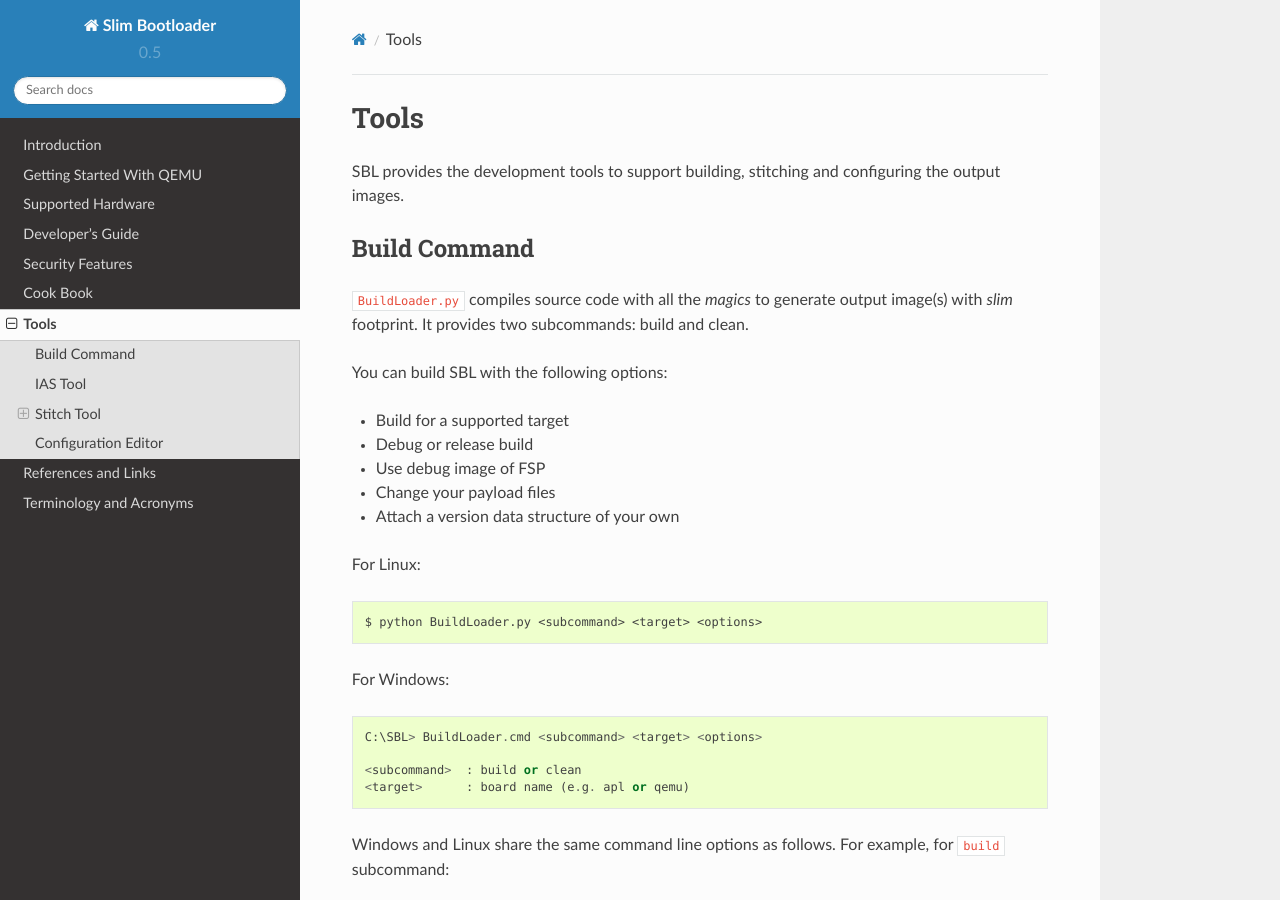
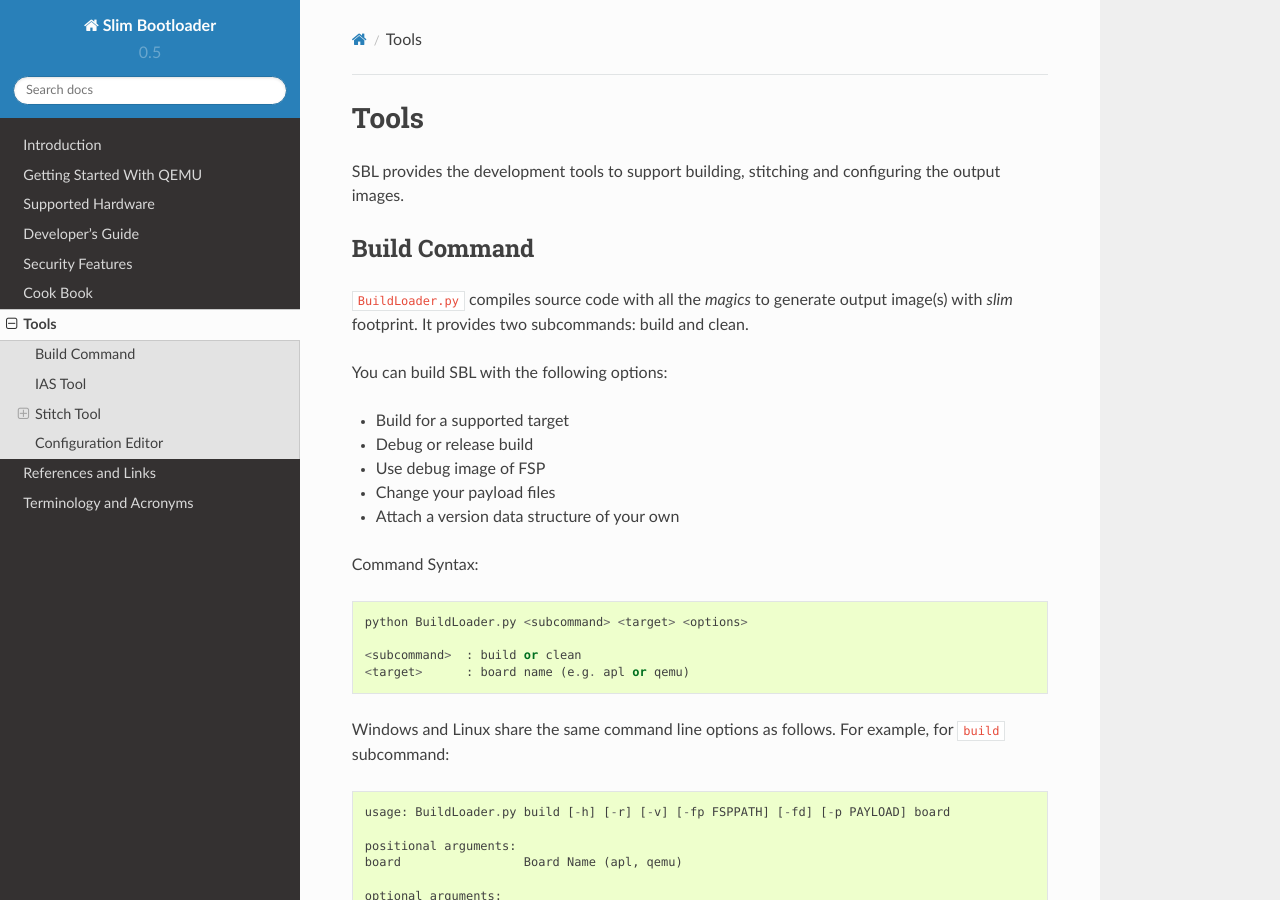
Before and after one commit to slimbootloader/documentation, a Sphinx documentation site: the page built from source/tools/index.rst, in a window 1280 px wide and 900 px high. Built offline with Sphinx 7.4.7 and the Read the Docs theme 2.0.0, drawn with Linux system fonts in a browser that asks for light colours; pages that are not in the unit, such as notebooks, are missing from menus.

Commit message:
Update build command usage on Windows
BuildLoader.cmd is out-dated. Use BuildLoader.py
for both Windows and Linux build.

Signed-off-by: Huang Jin <huang.jin@intel.com>

```diff
--- a/source/getting-started/build-host-setup.rst
+++ b/source/getting-started/build-host-setup.rst
@@ -27,9 +27,7 @@ Building on Windows
 
 Supported environment: **Microsoft Visual Studio 2015**
 
-.. note:: Different from Linux, you use ``BuildLoader.cmd`` instead of ``BuildLoader.py`` to compile, configure, stitch |SPN| image.
-
-Additionally, install the following software of **exact** versions (if specified) to the designated directories:
+Install the **exact** versions (if specified) of the following tools to the designated directories:
 
 * cxFreeze 4.3.3 (https://sourceforge.net/projects/cx-freeze/files/4.3.3/) - default installation path
 * Python 2.7 - **C:\\Python27**
--- a/source/tools/index.rst
+++ b/source/tools/index.rst
@@ -19,14 +19,9 @@ You can build |SPN| with the following options:
 * Change your payload files
 * Attach a version data structure of your own
 
+Command Syntax::
 
-For Linux::
-
-    $ python BuildLoader.py <subcommand> <target> <options>
-
-For Windows::
-
-    C:\SBL> BuildLoader.cmd <subcommand> <target> <options>
+    python BuildLoader.py <subcommand> <target> <options>
 
     <subcommand>  : build or clean
     <target>      : board name (e.g. apl or qemu)
```
